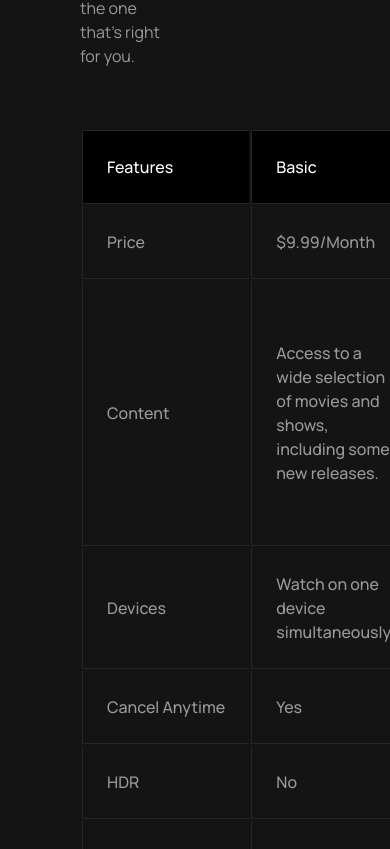
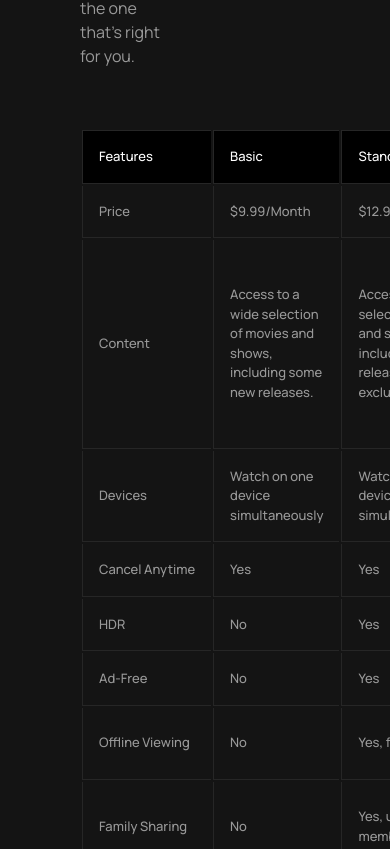
Before and after one commit to NikolozKereselidze/StreamVibe, a React (Vite) app: page /subscriptions in a window 390 px wide. Shown: the part 2235-3084 px from the top of the page. Built offline with nearby package versions, Linux system fonts and the light colour scheme; no server answers.

Commit message:
fix: ensure tbody takes up the full width of the table

```diff
--- a/src/styles/Subscriptions.module.css
+++ b/src/styles/Subscriptions.module.css
@@ -43,3 +43,16 @@ thead th {
 tbody > tr > td:first-child {
   white-space: nowrap;
 }
+
+@media screen and (max-width: 768px) {
+  td,
+  .tableValue,
+  thead th {
+    font-size: 1.3rem;
+    padding: 1.6rem;
+  }
+
+  .popular {
+    font-size: 1.2rem;
+  }
+}
```
